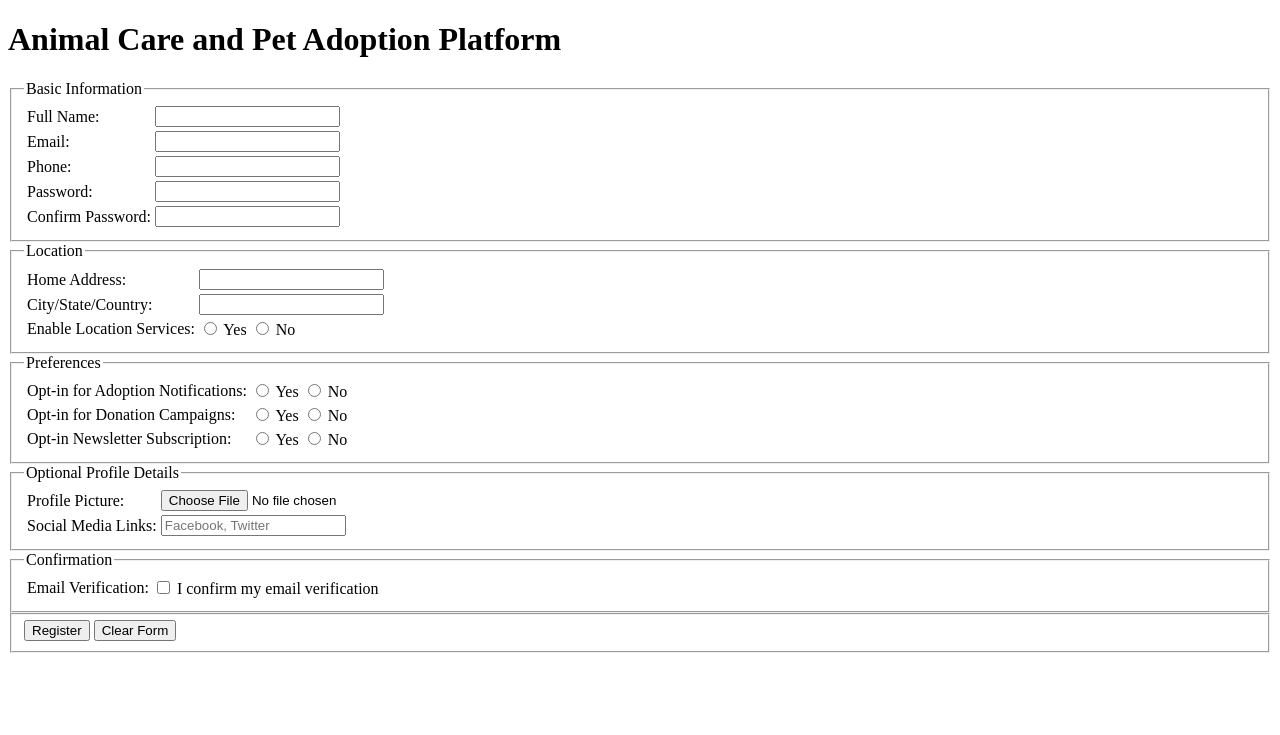
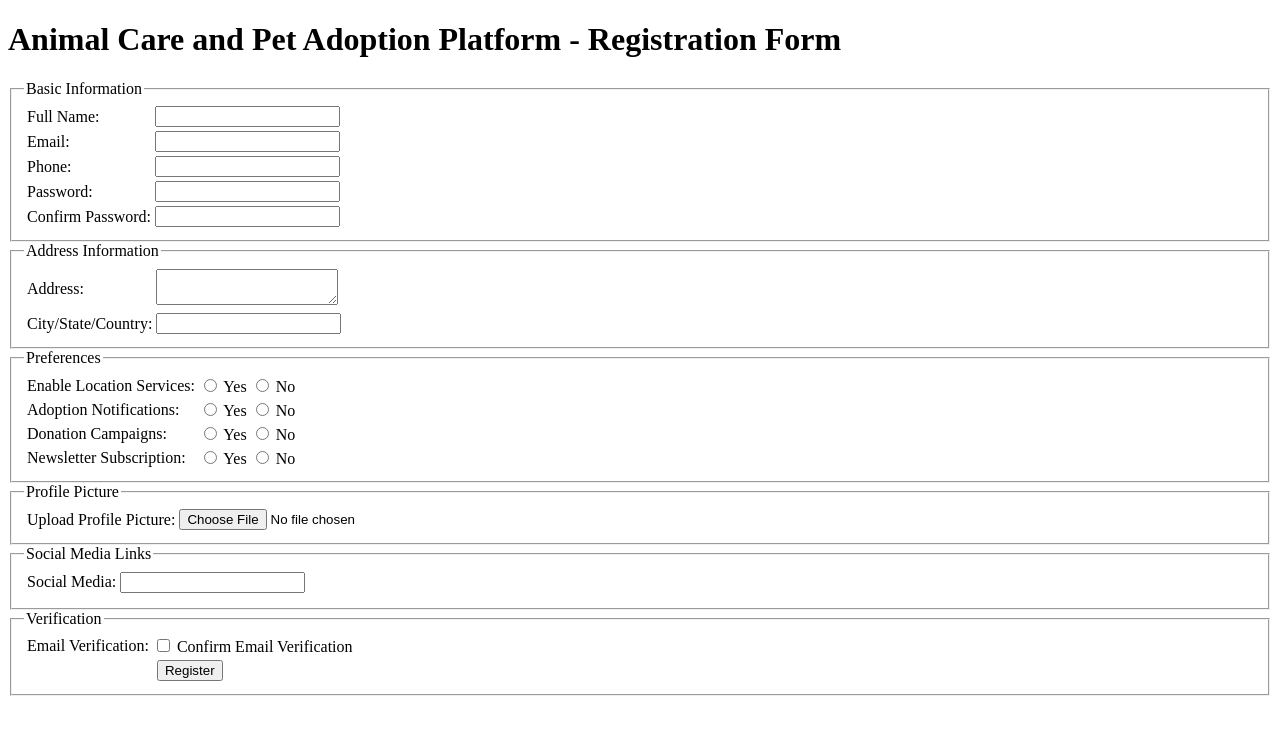
Before and after one commit to codingmoose-dev/PawsitiveWhispers, a PHP site: the page made by General User/view/GeneralUserRegistration.php in a window 1280 px wide. Shown: the top 735 px of the page. Run offline with PHP 8.4, Linux system fonts and the light colour scheme.

Commit message:
General User

```diff
--- a/General User/control/reg_control.php
+++ b/General User/control/reg_control.php
@@ -1,6 +1,5 @@
 <?php
-// Database connection
-include_once '../model/user_model.php'; // Assuming db_config.php has the database connection code
+include_once '../model/user_model.php';
 
 class UserController {
 
@@ -14,14 +13,15 @@ class UserController {
             $password = $_POST['Password'];
             $address = $_POST['Address'];
             $cityStateCountry = $_POST['CityStateCountry'];
-            $locationenabled = isset($_POST['LocationEnabled']) ? 1 : 0; // Checkbox
-            $adoptionNotifications = isset($_POST['AdoptionNotifications']) ? 1 : 0; // Checkbox
-            $donationCampaigns = isset($_POST['DonationCampaigns']) ? 1 : 0; // Checkbox
-            $newsletterSubscription = isset($_POST['NewsletterSubscription']) ? 1 : 0; // Checkbox
-            $socialMediaLinks = $_POST['SocialMediaLinks'];
-            $emailVerified = isset($_POST['EmailVerified']) ? 1 : 0; // Checkbox
+            $locationEnabled = isset($_POST['Location']) && $_POST['Location'] === 'Yes' ? 1 : 0; // Checkbox handling
+            $adoptionNotifications = isset($_POST['AdoptionNotifications']) && $_POST['AdoptionNotifications'] === 'Yes' ? 1 : 0;
+            $donationCampaigns = isset($_POST['DonationCampaigns']) && $_POST['DonationCampaigns'] === 'Yes' ? 1 : 0;
+            $newsletterSubscription = isset($_POST['NewsletterSubscription']) && $_POST['NewsletterSubscription'] === 'Yes' ? 1 : 0;
+            $socialMediaLink = $_POST['SocialMediaLinks']; // Corrected to match form name
+            $emailVerified = isset($_POST['EmailVerification']) ? 1 : 0; // Checkbox for email verification
 
             // File upload handling
+            $profilePicturePath = '';
             if (isset($_FILES['ProfilePicture']) && $_FILES['ProfilePicture']['error'] === UPLOAD_ERR_OK) {
                 // Get file details
                 $profilePictureTempPath = $_FILES['ProfilePicture']['tmp_name'];
@@ -39,35 +39,29 @@ class UserController {
                         // File uploaded successfully, save the path
                         $profilePicturePath = $targetPath;
                     } else {
-                        // Error moving the file
                         echo "Error uploading the profile picture.";
                         return;
                     }
                 } else {
-                    // Invalid image file
                     echo "The uploaded file is not an image.";
                     return;
                 }
             } else {
                 // No file uploaded or error occurred
                 echo "No profile picture uploaded or an error occurred.";
-                // Optionally, set $profilePicturePath to a default value
-                $profilePicturePath = ''; // Or a default image path
             }
 
-            // Hash the password before saving it to the database
-            $hashedPassword = password_hash($password, PASSWORD_DEFAULT);
+            // Call the model function to register the user
+            $registrationStatus = registerUser(
+                $fullName, $email, $phone, $password, $address, $cityStateCountry,
+                $locationEnabled, $adoptionNotifications, $donationCampaigns, $newsletterSubscription,
+                $profilePicturePath, $socialMediaLink, $emailVerified
+            );
 
-            // Prepare the SQL query to insert user data
-            global $conn; // Database connection
-            $stmt = $conn->prepare("INSERT INTO GeneralUsers (FullName, Email, Phone, Password, Address, CityStateCountry, LocationEnabled, AdoptionNotifications, DonationCampaignNotifications, NewsletterSubscription, ProfilePicturePath, SocialMediaLinks, EmailVerified) VALUES (?, ?, ?, ?, ?, ?, ?, ?, ?, ?, ?, ?, ?)");
-            $stmt->bind_param("sssssssssssss", $fullName, $email, $phone, $hashedPassword, $address, $cityStateCountry, $locationenabled, $adoptionNotifications, $donationCampaigns, $newsletterSubscription, $profilePicturePath, $socialMediaLinks, $emailVerified);
-
-            // Execute the query and check if it was successful
-            if ($stmt->execute()) {
+            if ($registrationStatus === true) {
                 echo "User registered successfully!";
             } else {
-                echo "Error: " . $stmt->error;
+                echo $registrationStatus; // Display the error message from the model
             }
         }
     }
--- a/General User/model/user_model.php
+++ b/General User/model/user_model.php
@@ -14,7 +14,7 @@ if ($conn->connect_error) {
 }
 
 // Function to register a new user
-function registerUser($fullName, $email, $phone, $password, $address, $cityStateCountry, $locationenabled, $adoptionNotifications, $donationCampaigns, $newsletterSubscription, $profilePicturepath, $socialMediaLinks, $emailVerified) {
+function registerUser($fullName, $email, $phone, $password, $address, $cityStateCountry, $locationEnabled, $adoptionNotifications, $donationCampaigns, $newsletterSubscription, $profilePicturePath, $socialMediaLink, $emailVerified) {
     global $conn;
 
     // Hash the password before storing it
@@ -23,8 +23,10 @@ function registerUser($fullName, $email, $phone, $password, $address, $cityState
     // Prepare the SQL query to insert the user data into the database
     $stmt = $conn->prepare("INSERT INTO GeneralUsers (FullName, Email, Phone, Password, Address, CityStateCountry, LocationEnabled, AdoptionNotifications, DonationCampaignNotifications, NewsletterSubscription, ProfilePicturePath, SocialMediaLinks, EmailVerified) VALUES (?, ?, ?, ?, ?, ?, ?, ?, ?, ?, ?, ?, ?)");
 
-    $stmt->bind_param("sssssssssssss", $fullName, $email, $phone, $hashedPassword, $address, $cityStateCountry, $locationenabled, $adoptionNotifications, $donationCampaigns, $newsletterSubscription, $profilePicturepath, $socialMediaLinks, $emailVerified);
+    // Bind parameters to the SQL query
+    $stmt->bind_param("sssssssssssss", $fullName, $email, $phone, $hashedPassword, $address, $cityStateCountry, $locationEnabled, $adoptionNotifications, $donationCampaigns, $newsletterSubscription, $profilePicturePath, $socialMediaLink, $emailVerified);
 
+    // Execute the query and return success or failure
     if ($stmt->execute()) {
         return true;
     } else {
@@ -32,9 +34,11 @@ function registerUser($fullName, $email, $phone, $password, $address, $cityState
     }
 }
 
+// Function to get a user by their email
 function getUserByEmail($email) {
     global $conn;
 
+    // Prepare the SQL query to select a user by email
     $stmt = $conn->prepare("SELECT * FROM GeneralUsers WHERE Email = ?");
     $stmt->bind_param("s", $email);
     $stmt->execute();
@@ -47,5 +51,4 @@ function getUserByEmail($email) {
         return null; // User not found
     }
 }
-
 ?>
--- a/General User/view/GeneralUserRegistration.php
+++ b/General User/view/GeneralUserRegistration.php
@@ -1,129 +1,147 @@
 <?php
-// Include the controller file
-//include '../control/reg_control.php';
+require_once '../control/reg_control.php';
 
-// Create an instance of the controller
-//$userController = new UserController();
+if ($_SERVER['REQUEST_METHOD'] === 'POST') {
+    $userController = new UserController();
+    $result = $userController->register($_POST, $_FILES);
+
+    echo $result;
+}
 ?>
-
 <!DOCTYPE html>
-<html>
+<html lang="en">
 <head>
-    <title>Animal Care and Pet Adoption Platform</title>
-    <!-- Link to the external JavaScript file -->
-    <script src="../js/FormValidation.js"></script>
+    <meta charset="UTF-8">
+    <meta name="viewport" content="width=device-width, initial-scale=1.0">
+    <title>Animal Care and Pet Adoption Platform - Registration Form</title>
 </head>
 <body>
-    <h1>Animal Care and Pet Adoption Platform</h1>
+    <h1>Animal Care and Pet Adoption Platform - Registration Form</h1>
     <form name="registrationForm" action="" method="post" enctype="multipart/form-data" onsubmit="return validateForm()">
+        <!-- Basic Information Fields -->
         <fieldset>
             <legend>Basic Information</legend>
             <table>
                 <tr>
                     <td>Full Name:</td>
-                    <td><input type="text" name="FullName"></td>
+                    <td><input type="text" name="FullName"><span id="fullNameError" class="error" style="color: red;"></span></td>
                 </tr>
                 <tr>
                     <td>Email:</td>
-                    <td><input type="text" name="Email"></td>
+                    <td><input type="text" name="Email"><span id="emailError" class="error" style="color: red;"></span></td>
                 </tr>
                 <tr>
                     <td>Phone:</td>
-                    <td><input type="text" name="Phone"></td>
+                    <td><input type="text" name="Phone"><span id="phoneError" class="error" style="color: red;"></span></td>
                 </tr>
                 <tr>
                     <td>Password:</td>
-                    <td><input type="password" name="Password"></td>
+                    <td><input type="password" name="Password"><span id="passwordError" class="error" style="color: red;"></span></td>
                 </tr>
                 <tr>
                     <td>Confirm Password:</td>
-                    <td><input type="password" name="ConfirmPassword"></td>
+                    <td><input type="password" name="ConfirmPassword"><span id="confirmPasswordError" class="error" style="color: red;"></span></td>
                 </tr>
             </table>
         </fieldset>
 
+        <!-- Address Information -->
         <fieldset>
-            <legend>Location</legend>
+            <legend>Address Information</legend>
             <table>
                 <tr>
-                    <td>Home Address:</td>
-                    <td><input type="text" name="Address"></td>
+                    <td>Address:</td>
+                    <td><textarea name="Address"></textarea><span id="addressError" class="error" style="color: red;"></span></td>
                 </tr>
                 <tr>
                     <td>City/State/Country:</td>
-                    <td><input type="text" name="CityStateCountry"></td>
+                    <td><input type="text" name="CityStateCountry"><span id="cityStateCountryError" class="error" style="color: red;"></span></td>
                 </tr>
+            </table>
+        </fieldset>
+
+        <!-- Preferences -->
+        <fieldset>
+            <legend>Preferences</legend>
+            <table>
                 <tr>
                     <td>Enable Location Services:</td>
                     <td>
                         <input type="radio" name="Location" value="Yes"> Yes
                         <input type="radio" name="Location" value="No"> No
+                        <span id="locationError" class="error" style="color: red;"></span>
+                    </td>
+                </tr>
+                <tr>
+                    <td>Adoption Notifications:</td>
+                    <td>
+                        <input type="radio" name="AdoptionNotifications" value="Yes"> Yes
+                        <input type="radio" name="AdoptionNotifications" value="No"> No
+                        <span id="adoptionNotificationsError" class="error" style="color: red;"></span>
+                    </td>
+                </tr>
+                <tr>
+                    <td>Donation Campaigns:</td>
+                    <td>
+                        <input type="radio" name="DonationCampaigns" value="Yes"> Yes
+                        <input type="radio" name="DonationCampaigns" value="No"> No
+                        <span id="donationCampaignsError" class="error" style="color: red;"></span>
+                    </td>
+                </tr>
+                <tr>
+                    <td>Newsletter Subscription:</td>
+                    <td>
+                        <input type="radio" name="NewsletterSubscription" value="Yes"> Yes
+                        <input type="radio" name="NewsletterSubscription" value="No"> No
+                        <span id="newsletterSubscriptionError" class="error" style="color: red;"></span>
                     </td>
                 </tr>
             </table>
         </fieldset>
 
+        <!-- Profile Picture (Upload Image File) -->
         <fieldset>
-            <legend>Preferences</legend>
+            <legend>Profile Picture</legend>
             <table>
                 <tr>
-                    <td>Opt-in for Adoption Notifications:</td>
+                    <td>Upload Profile Picture:</td>
                     <td>
-                        <input type="radio" name="AdoptionNotifications" value="Yes"> Yes
-                        <input type="radio" name="AdoptionNotifications" value="No"> No
-                    </td>
-                </tr>
-                <tr>
-                    <td>Opt-in for Donation Campaigns:</td>
-                    <td>
-                        <input type="radio" name="DonationCampaigns" value="Yes"> Yes
-                        <input type="radio" name="DonationCampaigns" value="No"> No
-                    </td>
-                </tr>
-                <tr>
-                    <td>Opt-in Newsletter Subscription:</td>
-                    <td>
-                        <input type="radio" name="NewsletterSubscription" value="Yes"> Yes
-                        <input type="radio" name="NewsletterSubscription" value="No"> No
+                        <input type="file" name="ProfilePicture" accept="image/*">
+                        <span id="profilePictureError" class="error" style="color: red;"></span>
                     </td>
                 </tr>
             </table>
         </fieldset>
 
+        <!-- Social Media Links -->
         <fieldset>
-            <legend>Optional Profile Details</legend>
+            <legend>Social Media Links</legend>
             <table>
                 <tr>
-                    <td>Profile Picture:</td>
-                    <td><input type="file" name="ProfilePicture" accept="image/*"></td>
+                    <td>Social Media:</td>
+                    <td><input type="text" name="SocialMediaLinks"></td>
                 </tr>
                 <tr>
-                    <td>Social Media Links:</td>
-                    <td><input type="text" name="SocialMediaLinks" placeholder="Facebook, Twitter"></td>
+            </table>
+        </fieldset>
+
+        <!-- Verification -->
+        <fieldset>
+            <legend>Verification</legend>
+            <table>
+                <tr>
+                    <td>Email Verification:</td>
+                    <td><input type="checkbox" name="EmailVerification" value="Verified"> Confirm Email Verification</td>
+                    <span id="emailVerificationError" class="error" style="color: red;"></span>
+
+                </tr>
+                <tr>
+                    <td colspan="2" style="text-align: center;">
+                        <input type="submit" value="Register">
+                    </td>
                 </tr>
             </table>
         </fieldset>
-
-        <fieldset>
-            <legend>Confirmation</legend>
-            <table>
-                <tr>
-                    <td>Email Verification:</td>
-                    <td><input type="checkbox" name="EmailVerification" value="Verified"> I confirm my email verification</td>
-                </tr>
-            </table>
-        </fieldset>
-
-        <fieldset>
-            <input type="submit" name="Submit" value="Register">
-            <input type="reset" name="ClearForm" value="Clear Form">
-        </fieldset>
-
-        <?php
-        // Call the register method to handle form submission and registration logic
-        //$userController->register();
-        ?>
-
     </form>
 </body>
 </html>
```
Also changed, not shown: General User/js/FormValidation.js (+95 -13 lines).
